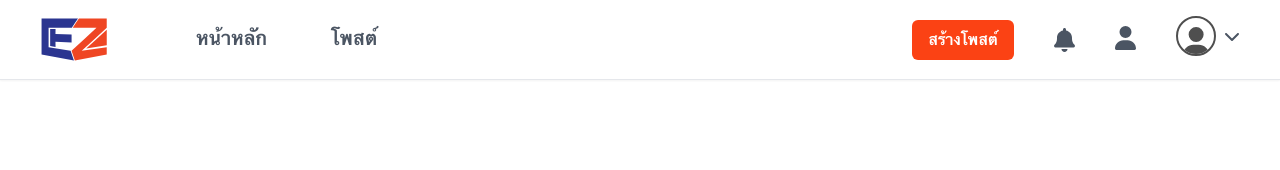
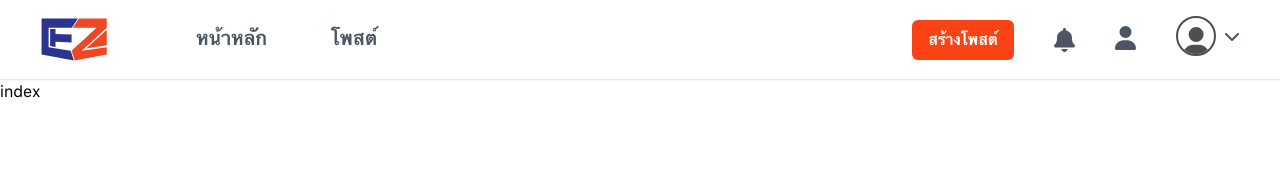
Before and after one commit to kaopcy/eztant-frontend, a React (Create React App) app: page /user-student-list in a window 1280 px wide. Shown: the top 170 px of the page. Built offline with nearby package versions, Linux system fonts and the light colour scheme; what @tailwindcss/custom-forms would draw is missing.

Commit message:
:hammer: update user list

```diff
--- a/src/App.js
+++ b/src/App.js
@@ -8,6 +8,8 @@ import { RegisterDesktop, RegisterMobile } from "./views/register";
 
 import Home from "./views/home/Home";
 import { PostList } from "./views/mainpost";
+import UserTeacherList from './views/userList/UserTeacherList'
+import UserStudentList from './views/userList/UserStudentList'
 
 import Navbar from "./component/navbar/Navbar";
 
@@ -37,6 +39,8 @@ const App = () => {
                 <Route index path="/" element={<Home />} />
 
                 <Route path="/post-list/:id" element={<PostList />} />
+                <Route path="/user-teacher-list" element={<UserTeacherList />} />
+                <Route path="/user-student-list" element={<UserStudentList />} />
                 <Route path="/post-list/" element={ <Navigate to="/post-list/all-department" replace /> } />
                 {isMobile && (
                     <>
--- /dev/null
+++ b/src/views/userList/UserStudentList/index.js
@@ -0,0 +1,9 @@
+import React from 'react'
+
+const index = () => {
+  return (
+    <div>index</div>
+  )
+}
+
+export default index
```
